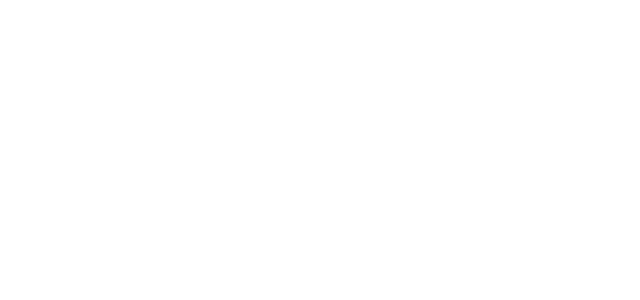
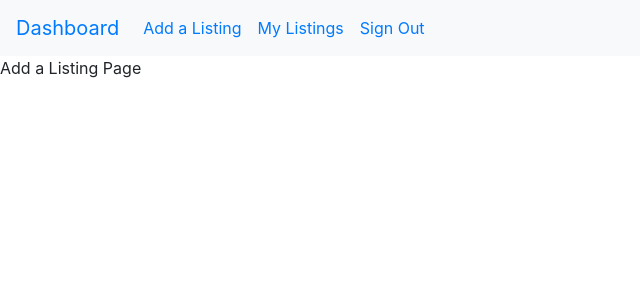
Before and after one commit to bw-ft-airbnb-1/front-end, a React (Create React App) app in the folder optimal-price/: page /newlisting in a window 1280 px wide. Shown: the top 300 px of the page, without its empty margins (0-640 px from the left). Built offline with nearby package versions, Linux system fonts and the light colour scheme.

Commit message:
Basic dashboard setup and routes created.

```diff
--- a/optimal-price/src/App.js
+++ b/optimal-price/src/App.js
@@ -1,6 +1,9 @@
 
 import React, { useState } from 'react';
-import {Dashboard} from './components/Dashboard';
+
+import {Dashboard} from './components/Dashboard/Dashboard.js';
+import { AddListing } from './components/Dashboard/AddListing.js';
+import { MyListings } from './components/Dashboard/MyListings.js';
 
 import {
   Switch,
@@ -33,6 +36,8 @@
             <Route exact path="/signup" component={SignUp} />
             <Route exact path="/" component={UserLogin} />
             <Route exact path="/dashboard" component={Dashboard} />
+            <Route path="/newlisting" component={AddListing}/>
+            <Route path="/listings" component={MyListings} />
         </Context.Provider>
       </Switch>
     </div>
--- a/optimal-price/src/components/Dashboard.js
+++ /dev/null
@@ -1,14 +0,0 @@
-import React, {useContext} from 'react';
-import Context from '../contexts/loginContext';
-
-
-
-
-export const Dashboard = () => {
-
-    const {user, setUser} = useContext(Context);
-
-    return(
-        <div>This is working {user.name} </div>
-    )
-}
--- /dev/null
+++ b/optimal-price/src/components/Dashboard/AddListing.js
@@ -0,0 +1,13 @@
+import React from 'react';
+import { NavBar } from '../NavBar.js';
+
+export const AddListing = () => {
+
+
+    return(
+        <div>
+        <NavBar />
+            Add a Listing Page
+        </div>
+    )
+}
--- /dev/null
+++ b/optimal-price/src/components/Dashboard/Dashboard.js
@@ -0,0 +1,22 @@
+import React, {useState, useContext} from 'react';
+import Context from '../../contexts/loginContext';
+import {
+    Card
+} from 'reactstrap';
+import { NavBar } from '../NavBar.js';
+
+
+
+export const Dashboard = () => {
+
+    const {user, setUser} = useContext(Context);
+
+    return(
+        <div>
+        <NavBar />
+        <Card>
+        <h1> Welcome, {user.name}! </h1>
+        </Card>
+        </div>
+    )
+}
--- /dev/null
+++ b/optimal-price/src/components/Dashboard/MyListings.js
@@ -0,0 +1,13 @@
+import React from 'react';
+import { NavBar } from '../NavBar.js';
+
+export const MyListings = () => {
+
+
+    return(
+        <div>
+        <NavBar />
+            My Listings
+        </div>
+    )
+}
--- /dev/null
+++ b/optimal-price/src/components/NavBar.js
@@ -0,0 +1,54 @@
+import React, { useState } from 'react';
+import {
+    Collapse,
+    Navbar,
+    NavbarToggler,
+    NavbarBrand,
+    Nav,
+    NavItem,
+    NavLink,
+    UncontrolledDropdown,
+    DropdownToggle,
+    DropdownMenu,
+    DropdownItem,
+    NavbarText,
+} from 'reactstrap';
+import {
+    Switch,
+    Route
+} from 'react-router-dom';
+
+import { AddListing } from './Dashboard/AddListing';
+import { Dashboard } from './Dashboard/Dashboard';
+import { MyListings } from './Dashboard/MyListings';
+
+
+export const NavBar = () => {
+
+    const [isOpen, setIsOpen] = useState(false)
+
+
+    const toggle = () => setIsOpen(!isOpen)
+
+    return(
+    <div>
+        <Navbar color="light" expand="md" position="fixed">
+        <NavbarBrand href="/dashboard">Dashboard</NavbarBrand>
+        <NavbarToggler onClick={toggle} />
+        <Collapse isOpen={isOpen} navbar>
+            <Nav navbar>
+                <NavItem>
+                    <NavLink href="/newlisting">Add a Listing</NavLink>
+                </NavItem>
+                <NavItem>
+                    <NavLink href="/listings">My Listings</NavLink>
+                </NavItem>
+                <NavItem>
+                    <NavLink href=" ">Sign Out</NavLink>
+                </NavItem>
+            </Nav>
+        </Collapse>
+    </Navbar>
+    </div>
+    )
+}
```
